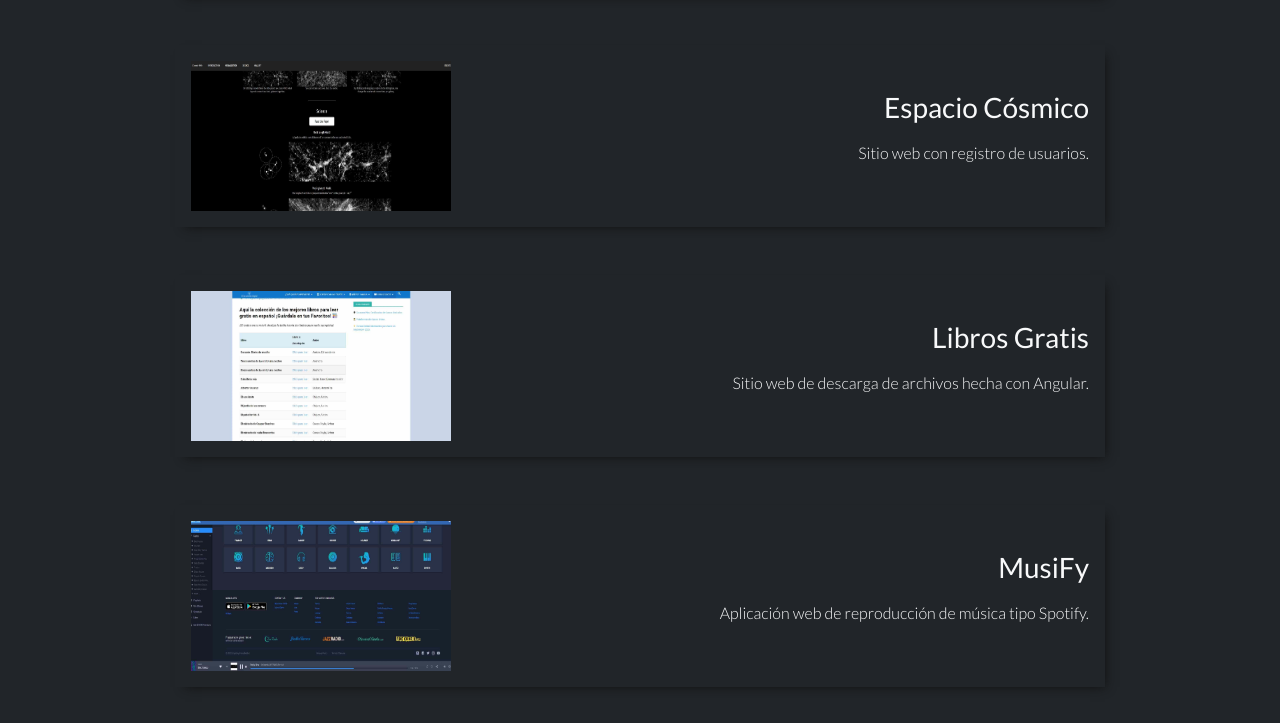
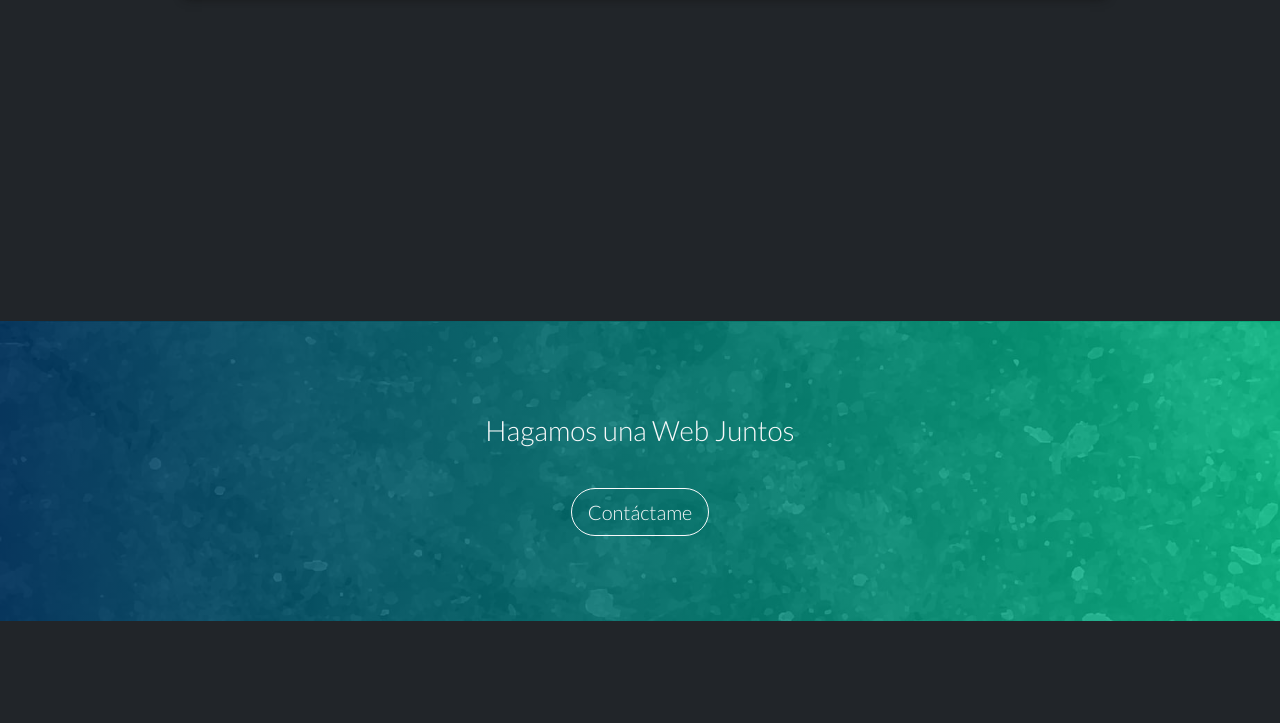
Before and after one commit to JoelAngelCV/joeldev, a plain HTML site: page proyectos.html in a window 1280 px wide. Shown: the part 1117-1840 px from the top of the page. Drawn offline with nearby package versions, Linux system fonts and the light colour scheme.

Commit message:
fotoremovida y tambien links

```diff
--- a/estilos.css
+++ b/estilos.css
@@ -432,7 +432,7 @@ animation: fadeInFromTop .5s linear forwards, floating ease-in-out 5s infinite;
         bottom: 0;
         left: 0;
         right: 0;
-        background: url(img/enmiraflwrs12.png);
+        background: url(img/programmer1.png);
         background-repeat: no-repeat;
         background-position: 50% 50%;
         background-size: 68vh;
--- a/proyectos.html
+++ b/proyectos.html
@@ -65,48 +65,26 @@
         <div class="container d-flex justify-content-center align-items-center pt-5" style="height: auto;">
             <div class="row col-xl-10 m-auto">
                 <div class="proyecto col-sm-12 m-auto d-flex justify-content-between m-3 p-3" data-aos="fade-up" data-aos-duration="1000">
-                    <a href="https://joel1.joelangeldev.com/" target="_blank"><img src="img/joeldev01.jpg" alt="Foto de página primera página web de Joel Angel Dev"></a>
+                    <a href="#" target="_blank"><img src="img/joeldev01.jpg" alt="Foto de página primera página web de Joel Angel Dev"></a>
                     <div class="pro-text d-flex flex-column text-end my-auto">
                         <h3 class="pb-2">Web Personal 1.0</h3>
                         <p>Página web construida con HTML, CSS, JAVASCRIPT, PHP y SQL.</p>
                     </div>
                 </div>
                 <div class="proyecto col-sm-12 m-auto d-flex justify-content-between my-4 p-3" data-aos="fade-up" data-aos-duration="1000">
-                    <a href="https://adventurebicimoto.joelangeldev.com/" target="_blank"><img src="img/advbm.jpg" alt="Foto de primera página web de Joel Angel Dev"></a>
+                    <a href="#" target="_blank"><img src="img/advbm.jpg" alt="Foto de primera página web de Joel Angel Dev"></a>
                     <div class="pro-text d-flex flex-column text-end my-auto">
                         <h3 class="pb-2">Adventure Bicimoto</h3>
                         <p>Página Web desarrollada con Wordpress haciendo uso del tema Astra y plugins Elementor.</p>
                     </div>
                 </div>
                 <div class="proyecto col-sm-12 m-auto d-flex justify-content-between my-4 p-3" data-aos="fade-up" data-aos-duration="1000">
-                    <a href="https://modass.joelangeldev.com/" target="_blank"><img src="img/modass.jpg" alt="Foto de página primera página web de Joel Angel Dev"></a>
+                    <a href="#" target="_blank"><img src="img/modass.jpg" alt="Foto de página primera página web de Joel Angel Dev"></a>
                     <div class="pro-text d-flex flex-column text-end my-auto">
                         <h3 class="pb-2">Modass for Men</h3>
                         <p>Maqueta de tienda online, proyecto hecho usando lenguajes HTML, CSS y JAVASCRIPT.</p>
                     </div>
                 </div>
-                <div class="proyecto col-sm-12 m-auto d-flex justify-content-between my-4 p-3" data-aos="fade-up" data-aos-duration="1000">
-                    <a href="#"><img src="img/cosmic.jpg" alt="Foto de página primera página web de Joel Angel Dev"></a>
-                    <div class="pro-text d-flex flex-column text-end my-auto">
-                        <h3 class="pb-2">Espacio Cósmico</h3>
-                        <p>Sitio web con registro de usuarios.</p>
-                    </div>
-                </div>
-                <div class="proyecto col-sm-12 m-auto d-flex justify-content-between my-4 p-3" data-aos="fade-up" data-aos-duration="1000">
-                    <a href="#"><img src="img/libros.jpg" alt="Foto de página primera página web de Joel Angel Dev"></a>
-                    <div class="pro-text d-flex flex-column text-end my-auto">
-                        <h3 class="pb-2">Libros Gratis</h3>
-                        <p>Sitio web de descarga de archivos hecha con Angular.</p>
-                    </div>
-                </div>
-                <div class="proyecto col-sm-12 m-auto d-flex justify-content-between my-4 p-3" data-aos="fade-up" data-aos-duration="1000">
-                    <a href="#"><img src="img/radio.jpg" alt="Foto de página primera página web de Joel Angel Dev"></a>
-                    <div class="pro-text d-flex flex-column text-end my-auto">
-                        <h3 class="pb-2">MusiFy</h3>
-                        <p>Aplicación web de reproducción de música tipo Spotify.</p>
-                    </div>
-                </div>
-
             </div>
         </div>
         <div class="row col-12">
```
Also changed, not shown: img/enmiraflwrs12.png (deleted), img/programmer1.png (added).
